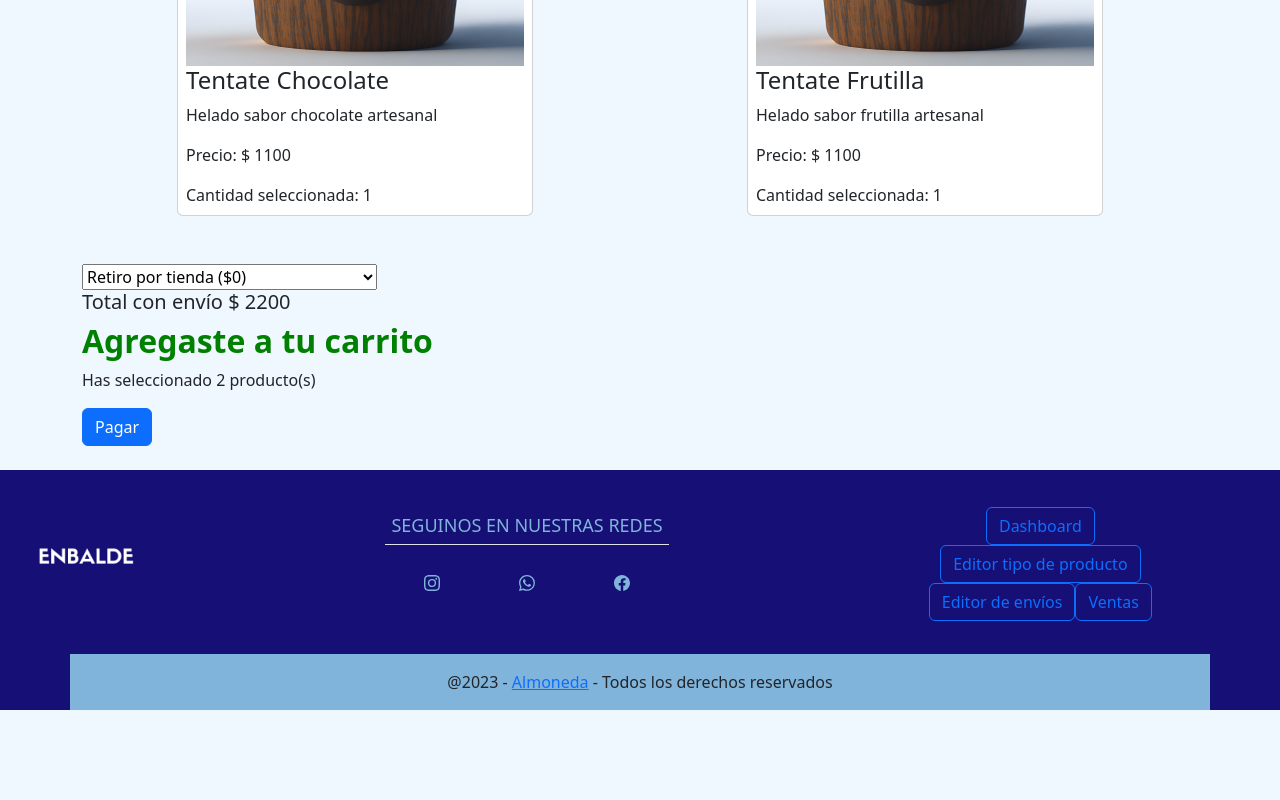
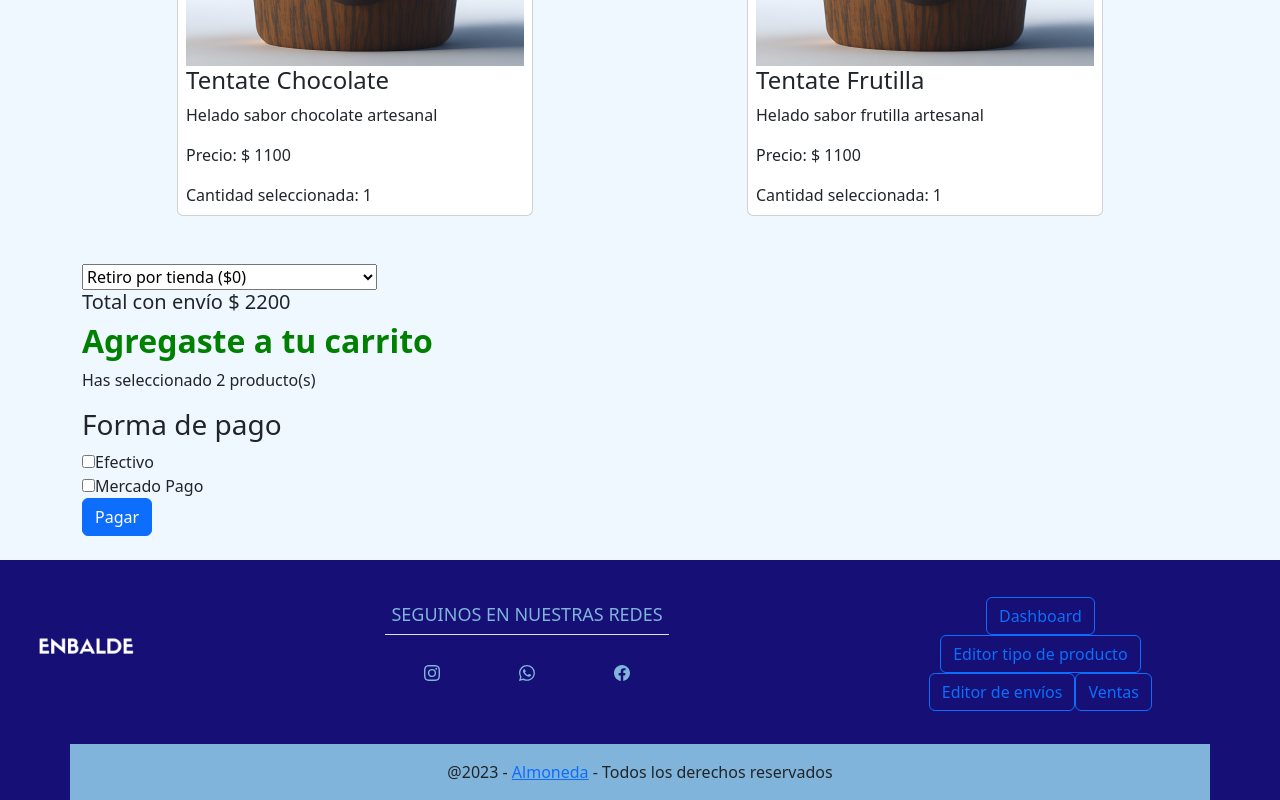
Before and after one commit to NataliaAlvarezIspc/proyecto-ispc-ecommerce, an Angular app in the folder front-end/enbalde/: page /carrito in a window 1280 px wide. Shown: the part 551-1351 px from the top of the page. Before the commit the page ends 1261 px from the top, so only its background shows below. Built offline with nearby package versions, Linux system fonts and the light colour scheme.

Commit message:
[ADD] Boton Seleccionar pago

```diff
--- a/front-end/enbalde/src/app/pages/carrito/carrito.component.css
+++ b/front-end/enbalde/src/app/pages/carrito/carrito.component.css
@@ -0,0 +1,5 @@
+#opcionDiv{
+    display: flex;
+    flex-direction: column;
+
+}
--- a/front-end/enbalde/src/app/pages/carrito/carrito.component.html
+++ b/front-end/enbalde/src/app/pages/carrito/carrito.component.html
@@ -45,8 +45,18 @@
     <div *ngIf="carrito.length > 0">
       <h2 [ngStyle]="{color: 'green',fontWeight:'bolder'}">Agregaste a tu carrito</h2>
       <p>Has seleccionado {{ carrito.length }} producto(s)</p>
+      <div id=opcionDiv>
+        <h3>Forma de pago</h3>
+        <div>
+          <input type="checkbox" name="opcionPago" value="efectivo" id="id_opcion1">
+          <label for="id_opcion1">Efectivo</label>
+        </div>
+       <div>
+        <input type="checkbox" name="opcionPago" value="mercado_pago" id="id_opcion2">
+        <label for="id_opcion2">Mercado Pago</label>
+       </div>
+
+      </div>
       <button class="btn btn-primary btn-md" (click)="pagar()">Pagar</button>
   </div>
-
-
 </div>
--- a/front-end/enbalde/src/app/pages/carrito/carrito.component.ts
+++ b/front-end/enbalde/src/app/pages/carrito/carrito.component.ts
@@ -4,6 +4,9 @@ import { Producto } from '../producto/modelo/modelo.producto';
 import { CarritoService } from 'src/app/carrito.service';
 import { EnviosService } from 'src/app/envios.service';
 import { Seleccion, SeleccionClass } from './modelo/modelo.seleccion';
+
+
+
 
 @Component({
   selector: 'app-carrito',
@@ -19,6 +22,7 @@ export class CarritoComponent  {
 
   @Input() carrito: Seleccion[] = []
   @Input() envios: Envio [] = []
+
 
   constructor(public carritoProductoService : CarritoService, public enviosService : EnviosService) {
     this.carrito = this.carritoProductoService.obtenerProductosCarrito();
@@ -51,6 +55,8 @@ export class CarritoComponent  {
     const carritoReducido = this.getCarritoReducido();
     alert('¡Su producto ya está en camino!')
   }
+
+
 
 // Agrego un producto al carrito
   agregarAlCarrito(producto: Producto) {
```
